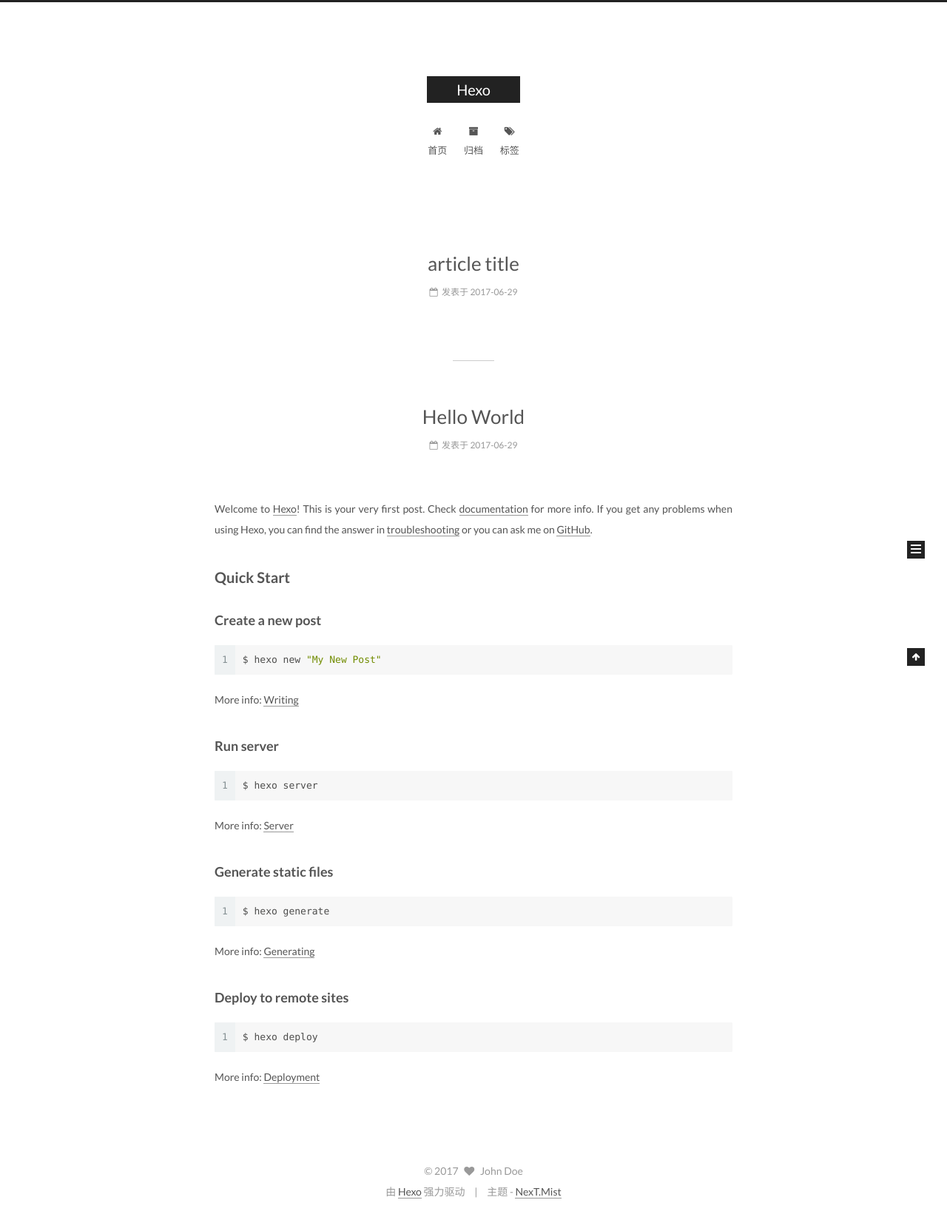
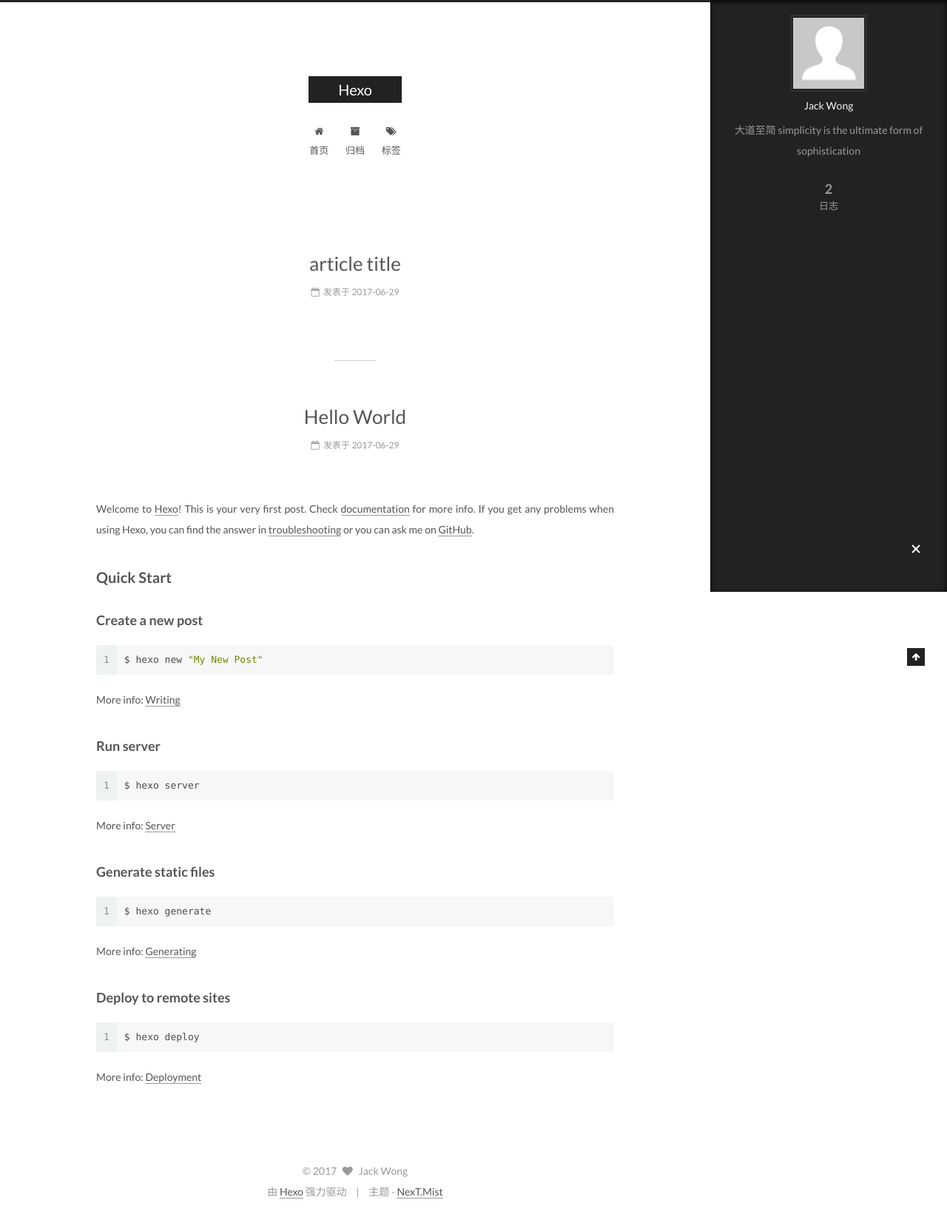
Before and after one commit to wangyoucheng1248436463/wangyoucheng1248436463.github.io, a plain HTML site: page index.html in a window 1280 px wide. Shown: the whole page at 74% size. Drawn offline with Linux system fonts and the light colour scheme.

Commit message:
Site updated: 2017-07-05 15:01:19

```diff
--- a/index.html
+++ b/index.html
@@ -93,12 +93,15 @@
 
 
 
+<meta name="description" content="大道至简 simplicity is the ultimate form of sophistication">
 <meta property="og:type" content="website">
 <meta property="og:title" content="Hexo">
 <meta property="og:url" content="http://yoursite.com/index.html">
 <meta property="og:site_name" content="Hexo">
+<meta property="og:description" content="大道至简 simplicity is the ultimate form of sophistication">
 <meta name="twitter:card" content="summary">
 <meta name="twitter:title" content="Hexo">
+<meta name="twitter:description" content="大道至简 simplicity is the ultimate form of sophistication">
 
 
 
@@ -107,7 +110,7 @@
   var CONFIG = {
     root: '/',
     scheme: 'Mist',
-    sidebar: {"position":"left","display":"post","offset":12,"offset_float":0,"b2t":false,"scrollpercent":false},
+    sidebar: {"position":"right","display":"always","offset":12,"offset_float":0,"b2t":false,"scrollpercent":false},
     fancybox: true,
     motion: true,
     duoshuo: {
@@ -157,7 +160,7 @@
 
 
 
-  <div class="container sidebar-position-left
+  <div class="container sidebar-position-right
    page-home
  ">
     <div class="headband"></div>
@@ -256,7 +259,7 @@
     <link itemprop="mainEntityOfPage" href="http://yoursite.com/2017/06/29/article-title/">
 
     <span hidden itemprop="author" itemscope itemtype="http://schema.org/Person">
-      <meta itemprop="name" content="John Doe">
+      <meta itemprop="name" content="Jack Wong">
       <meta itemprop="description" content="">
       <meta itemprop="image" content="/images/avatar.gif">
     </span>
@@ -367,7 +370,7 @@
     <link itemprop="mainEntityOfPage" href="http://yoursite.com/2017/06/29/hello-world/">
 
     <span hidden itemprop="author" itemscope itemtype="http://schema.org/Person">
-      <meta itemprop="name" content="John Doe">
+      <meta itemprop="name" content="Jack Wong">
       <meta itemprop="description" content="">
       <meta itemprop="image" content="/images/avatar.gif">
     </span>
@@ -509,10 +512,10 @@
         <div class="site-author motion-element" itemprop="author" itemscope itemtype="http://schema.org/Person">
           <img class="site-author-image" itemprop="image"
                src="/images/avatar.gif"
-               alt="John Doe" />
-          <p class="site-author-name" itemprop="name">John Doe</p>
+               alt="Jack Wong" />
+          <p class="site-author-name" itemprop="name">Jack Wong</p>
 
-              <p class="site-description motion-element" itemprop="description"></p>
+              <p class="site-description motion-element" itemprop="description">大道至简 simplicity is the ultimate form of sophistication</p>
 
         </div>
         <nav class="site-state motion-element">
@@ -570,7 +573,7 @@
   <span class="with-love">
     <i class="fa fa-heart"></i>
   </span>
-  <span class="author" itemprop="copyrightHolder">John Doe</span>
+  <span class="author" itemprop="copyrightHolder">Jack Wong</span>
 </div>
 
 
```
Also changed, not shown: 2017/06/29/article-title/index.html (+10 -7 lines), 2017/06/29/hello-world/index.html (+7 -7 lines), archives/2017/06/index.html (+9 -6 lines), archives/2017/index.html (+9 -6 lines), archives/index.html (+9 -6 lines).
